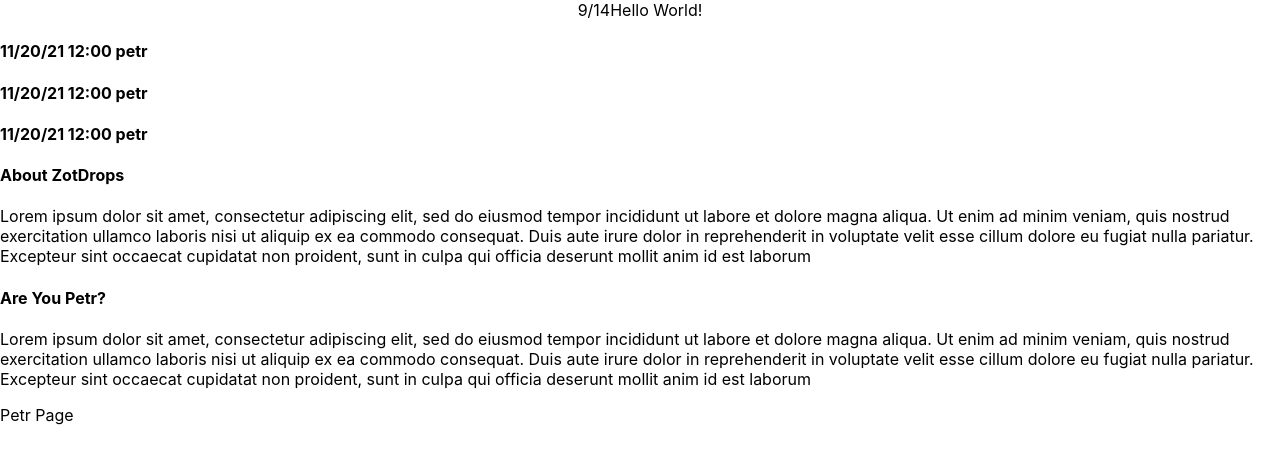
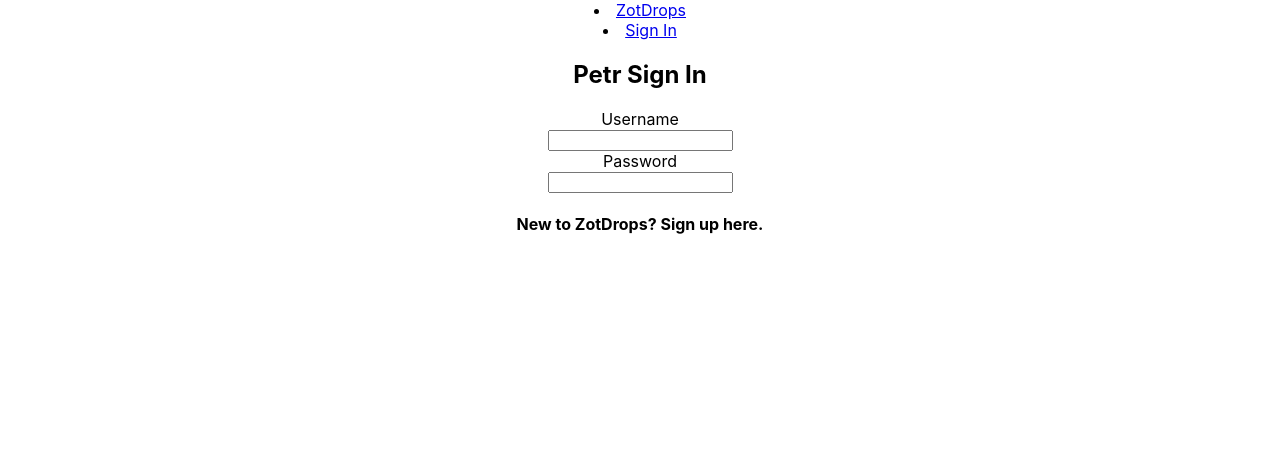
Before and after one commit to CodingPenguin/zotdrops, a React (Create React App) app in the folder zotdrops/: page /signin in a window 1280 px wide. Shown: the top 464 px of the page. Built offline with nearby package versions, Linux system fonts and the light colour scheme.

Commit message:
Beta NavBar component.

```diff
--- a/zotdrops/src/App.js
+++ b/zotdrops/src/App.js
@@ -1,10 +1,23 @@
 import './App.css';
-import NewComponent from './NewComponent';
+import HomePage from './HomePage';
+import SignIn from './SignIn';
+import NavBar from './NavBar';
+import {
+  BrowserRouter as Router,
+  Routes,
+  Route
+} from "react-router-dom"
 
 function App() {
   return (
     <div className="App">
-        <NewComponent />
+        <Router>
+        <NavBar />
+          <Routes>
+            <Route path="/" element = {<HomePage />} />
+            <Route path="/signin" element = {<SignIn />} />
+          </Routes>
+        </Router>
     </div>
   );
 }
--- a/zotdrops/src/NavBar.js
+++ b/zotdrops/src/NavBar.js
@@ -1,15 +1,19 @@
 import React from "react";
 import {
-    BrowserRouter as Router,
-    Switch,
-    Route,
     Link
 } from "react-router-dom"
 
 function NavBar() {
     return (
-        <h1>
-            ZotDrops
-        </h1>
-    )
+        <div>
+            <li>
+                <Link to="/">ZotDrops</Link>
+            </li>
+            <li>
+                <Link to="/signin">Sign In</Link>
+            </li>
+        </div>
+    );
 }
+
+export default NavBar;
--- /dev/null
+++ b/zotdrops/src/SignIn.js
@@ -0,0 +1,12 @@
+import React from "react";
+import SignInBox from './SignInBox'
+
+function SignIn() {
+    return (
+        <div>
+            <SignInBox />
+        </div>
+    );
+}
+
+export default SignIn;
--- /dev/null
+++ b/zotdrops/src/SignInBox.js
@@ -0,0 +1,22 @@
+import React from "react";
+
+function SignInBox() {
+    return (
+        <div>
+            <h2>Petr Sign In</h2>
+            <form>
+                <label for="username">Username</label>
+                <br></br>
+                <input type="text" id="username" name="username"></input>
+                <br></br>
+                <label for="pwd">Password</label>
+                <br></br>
+                <input type="password" id="pwd" name="pwd"></input>
+            </form>
+            <h4>New to ZotDrops? Sign up here.</h4>
+        </div>
+
+    );
+}
+
+export default SignInBox;
--- a/zotdrops/src/index.js
+++ b/zotdrops/src/index.js
@@ -3,12 +3,10 @@
 import './index.css';
 import App from './App';
 import reportWebVitals from './reportWebVitals';
-import HomePage from './HomePage';
 
 ReactDOM.render(
   <React.StrictMode>
     <App />
-    <HomePage />
   </React.StrictMode>,
   document.getElementById('root')
 );
```
